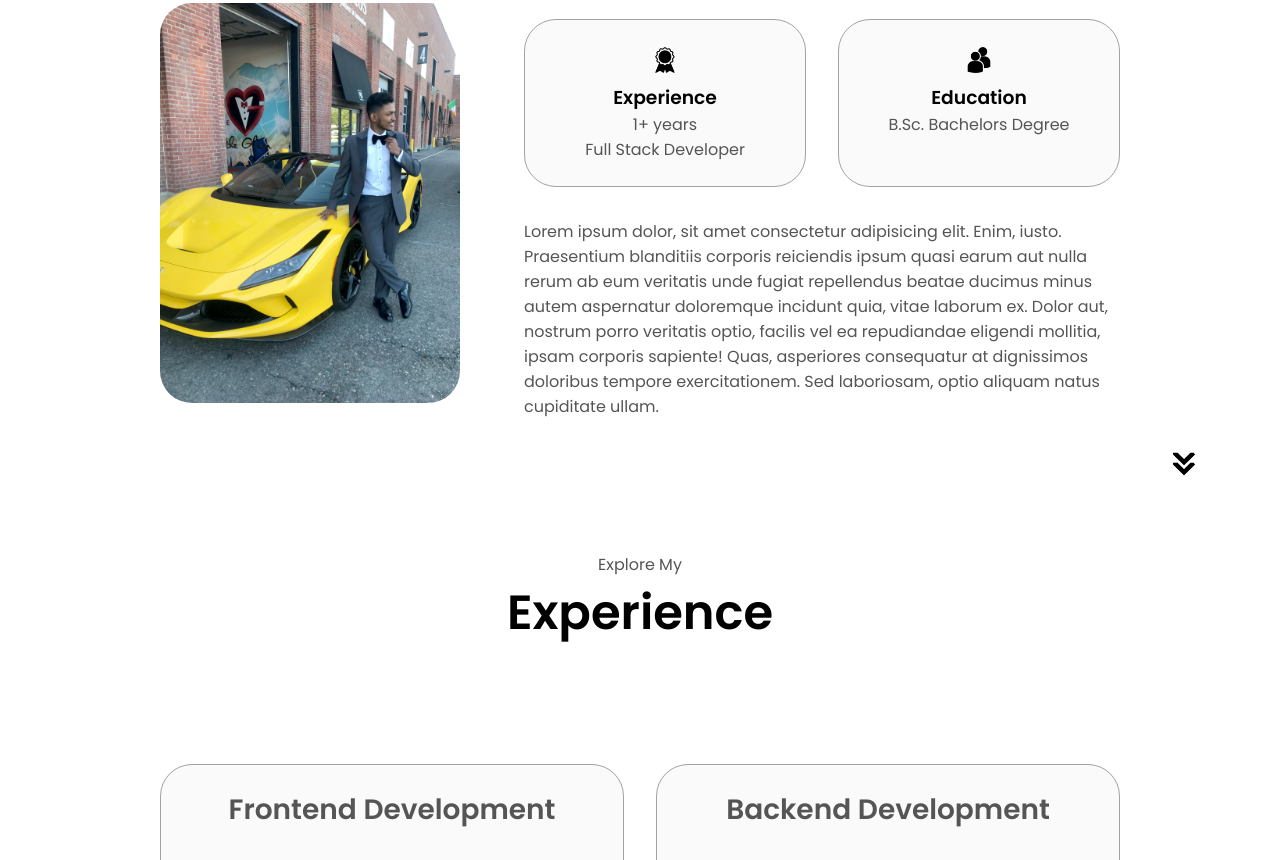
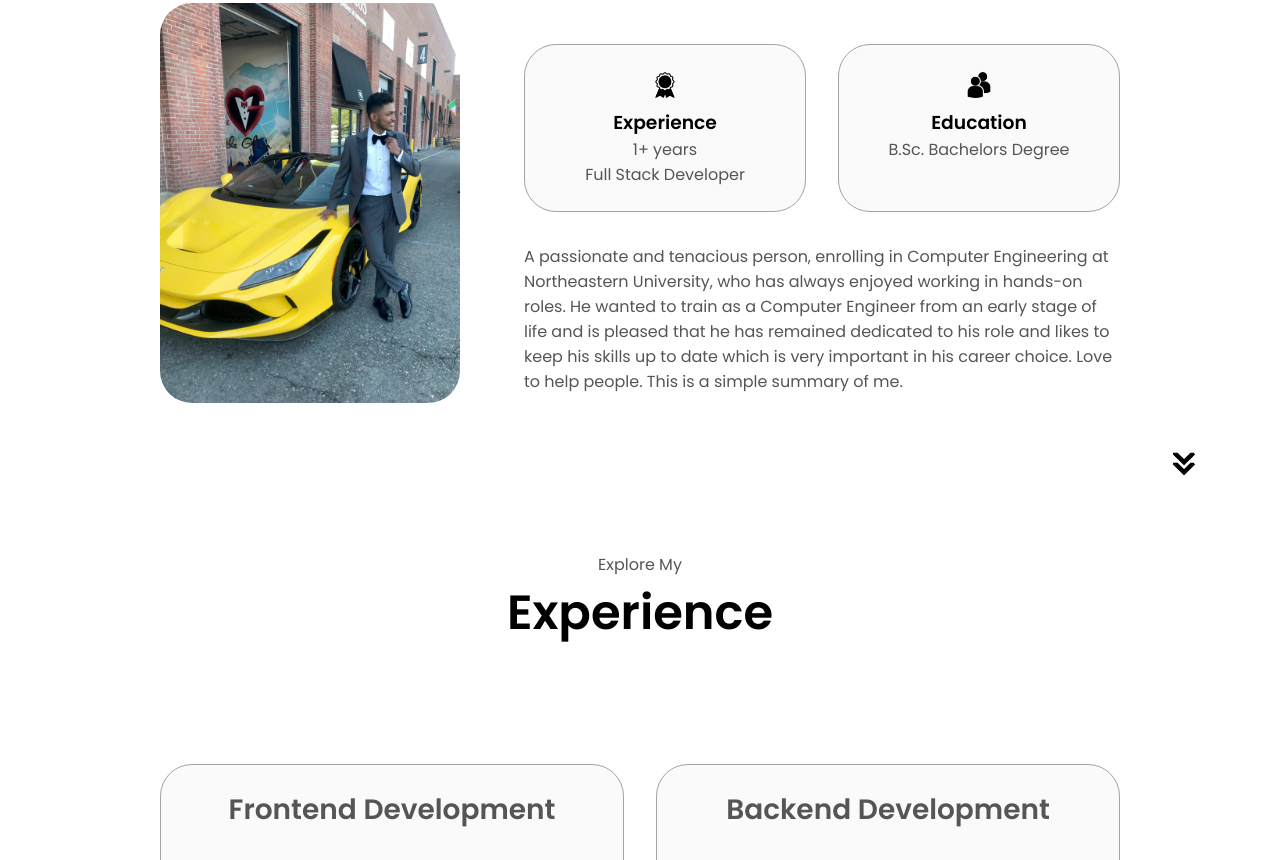
Before and after one commit to yaminyt/html-css-js-portfolio, a plain HTML site: page index.html in a window 1280 px wide. Shown: the part 1184-2044 px from the top of the page. Drawn offline with Linux system fonts and the light colour scheme.

Commit message:
about me compeleted

```diff
--- a/index.html
+++ b/index.html
@@ -105,15 +105,7 @@
           </div>
           <div class="text-container">
             <p>
-              Lorem ipsum dolor, sit amet consectetur adipisicing elit. Enim,
-              iusto. Praesentium blanditiis corporis reiciendis ipsum quasi
-              earum aut nulla rerum ab eum veritatis unde fugiat repellendus
-              beatae ducimus minus autem aspernatur doloremque incidunt quia,
-              vitae laborum ex. Dolor aut, nostrum porro veritatis optio,
-              facilis vel ea repudiandae eligendi mollitia, ipsam corporis
-              sapiente! Quas, asperiores consequatur at dignissimos doloribus
-              tempore exercitationem. Sed laboriosam, optio aliquam natus
-              cupiditate ullam.
+A passionate and tenacious person, enrolling in Computer Engineering at Northeastern University, who has always enjoyed working in hands-on roles. He wanted to train as a Computer Engineer from an early stage of life and is pleased that he has remained dedicated to his role and likes to keep his skills up to date which is very important in his career choice. Love to help people. This is a simple summary of me.
             </p>
           </div>
         </div>
@@ -329,12 +321,6 @@
               >
                 GitHub
               </button>
-              <button
-                class="btn btn-color-2 project-btn"
-                onclick="location.href='https://linkedin.com/';"
-              >
-                Live Demo
-              </button>
             </div>
           </div>
         </div>
```
